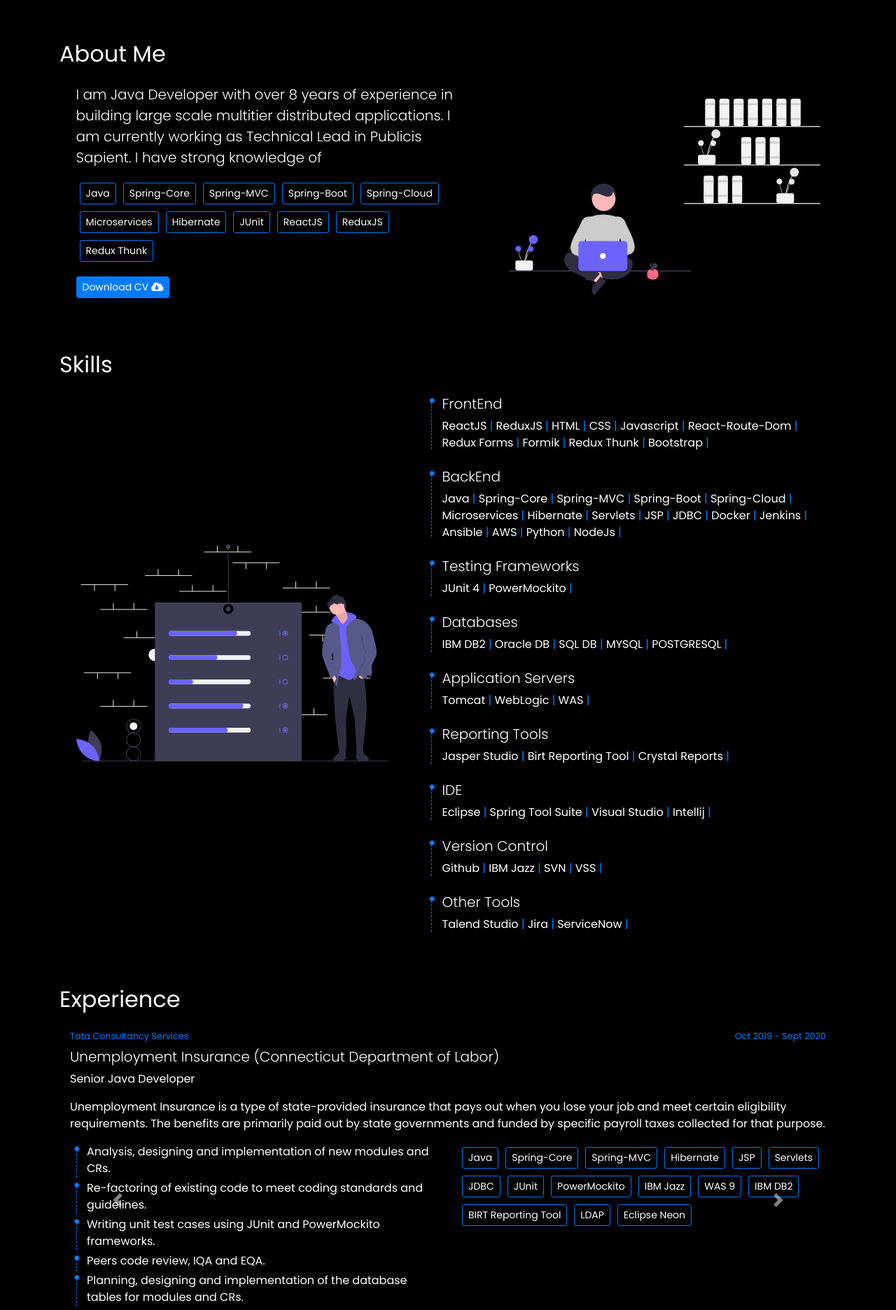
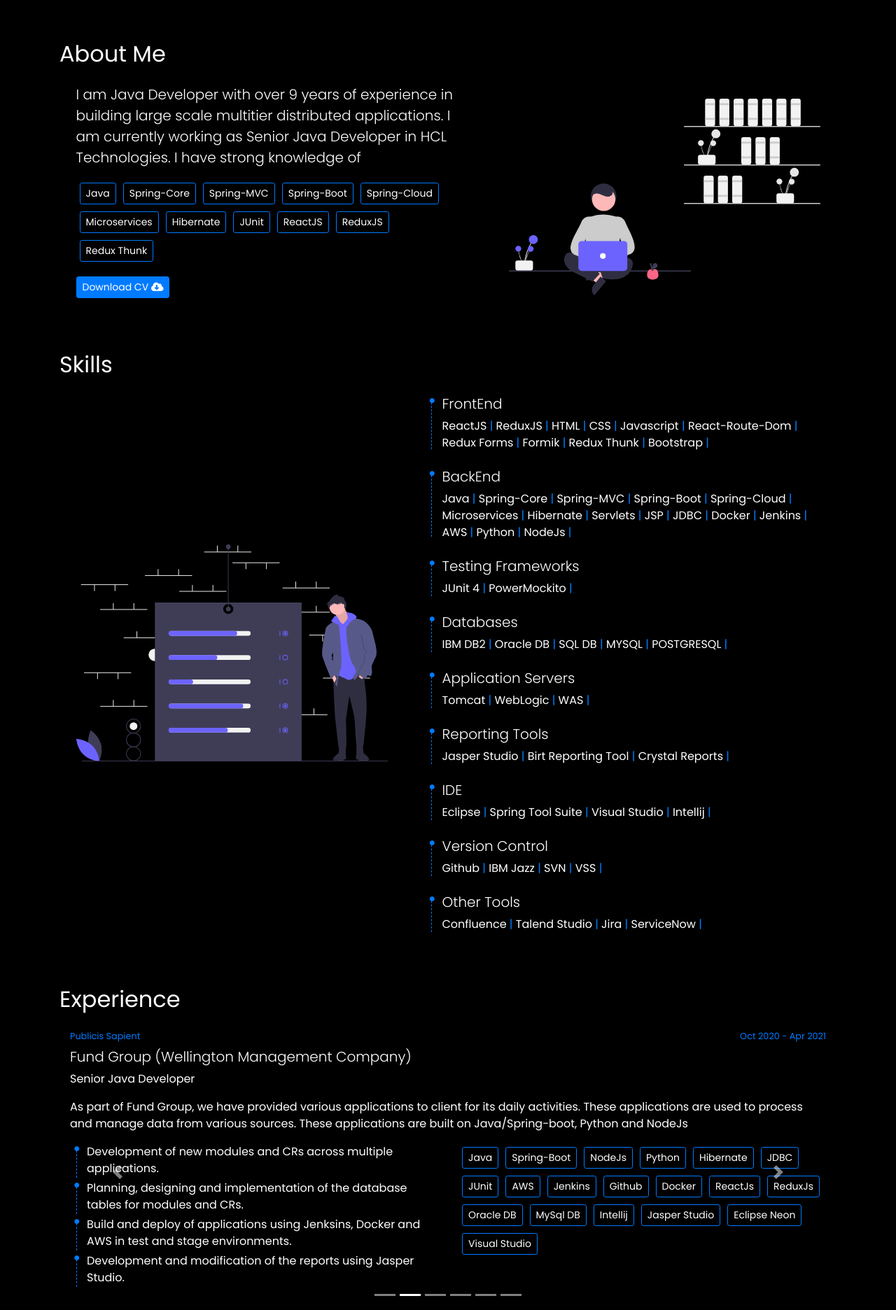
Before and after one commit to 681393/profile, a React (Create React App) app: page / in a window 1280 px wide. Shown: the part 537-2409 px from the top of the page at 70% size. Built offline with nearby package versions, Linux system fonts and the light colour scheme.

Commit message:
Updated CV

```diff
--- a/src/data/aboutme.js
+++ b/src/data/aboutme.js
@@ -1,7 +1,7 @@
 export const aboutme = {
   heading: "About Me",
   content:
-    "I am Java Developer with over 8 years of experience in building large scale multitier distributed applications. I am currently working as Technical Lead in Publicis Sapient. I have strong knowledge of",
+    "I am Java Developer with over 9 years of experience in building large scale multitier distributed applications. I am currently working as Senior Java Developer in HCL Technologies. I have strong knowledge of",
   skills: [
     "Java",
     "Spring-Core",
--- a/src/data/experience.js
+++ b/src/data/experience.js
@@ -2,8 +2,33 @@
   heading: "Experience",
   data: [
     {
+      company: "HCL Technologies",
+      duration: "Apr 2021 - Present",
+      role: "Senior Java Developer",
+      client: "MYToll Logistics",
+      clientDesc:
+        "MYToll is a Logistics company which provide transport service for consignment movement from one place to another.",
+      resp: [
+        "Development of new modules and CRs across multiple apis.",
+        "Planning, designing and implementation of the database tables for modules and CRs.",
+        "Implementation of different AWS services like Lambda, API Gateway etc for the new CRs.",
+      ],
+      techUsed: [
+        "Java",
+        "Spring-Boot",
+        "NodeJs",
+        "Spring Data JPA",
+        "JUnit",
+        "AWS",
+        "Github",
+        "MySql DB",
+        "Spring Tool Suite",
+        "Visual Studio",
+      ],
+    },
+    {
       company: "Publicis Sapient",
-      duration: "Oct 2020 - Present",
+      duration: "Oct 2020 - Apr 2021",
       role: "Senior Java Developer",
       client: "Fund Group (Wellington Management Company)",
       clientDesc:
--- a/src/data/skills.js
+++ b/src/data/skills.js
@@ -31,7 +31,6 @@
         "JDBC",
         "Docker",
         "Jenkins",
-        "Ansible",
         "AWS",
         "Python",
         "NodeJs",
@@ -63,7 +62,7 @@
     },
     {
       heading: "Other Tools",
-      data: ["Talend Studio", "Jira", "ServiceNow"],
+      data: ["Confluence", "Talend Studio", "Jira", "ServiceNow"],
     },
   ],
 };
```
Also changed, not shown: 1 other file (tests, documents, lock files or other folders).
